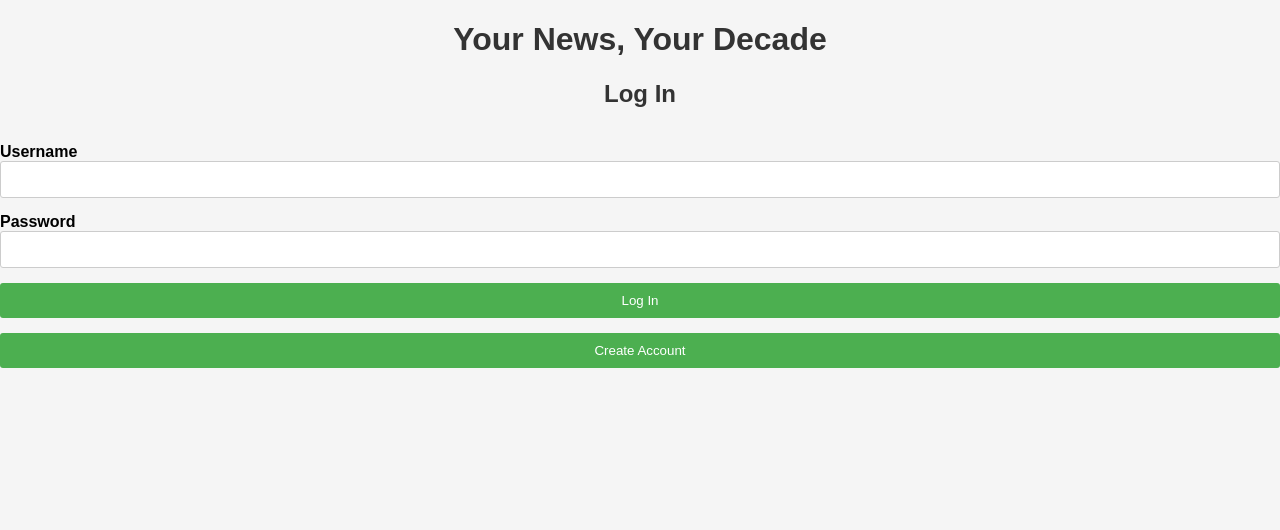
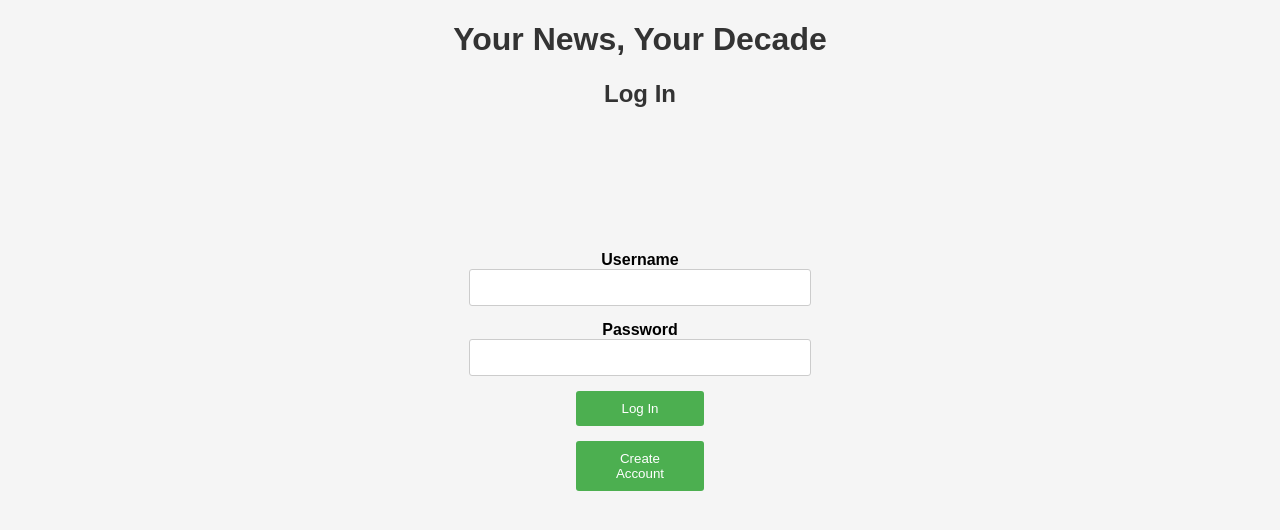
Before and after one commit to justnoted/ByteJam2024, a Flask app: page / in a window 1280 px wide. Shown: the top 530 px of the page. Run offline with Flask 3, Linux system fonts and the light colour scheme.

Commit message:
last updates

```diff
--- a/back_end/NYTimesAPI.py
+++ b/back_end/NYTimesAPI.py
@@ -5,7 +5,7 @@ import requests
 
 def get_news_data():
     try:
-        conn = "https://api.nytimes.com/svc/archive/v1/2024/11.json?api-key=Uk0DAHWEzvDcpsjumb5ZoGp2GmgtfcSq"
+        conn = "https://api.nytimes.com/svc/archive/v1/2002/10.json?api-key=Uk0DAHWEzvDcpsjumb5ZoGp2GmgtfcSq"
         response = requests.get(conn)
         json_response = response.json()
     except Exception as e:
--- a/static/css/home.css
+++ b/static/css/home.css
@@ -48,6 +48,10 @@ a:hover {
   max-width: 1200px;
   margin: 0 auto;
   padding: 2rem;
+  display: flex;
+  justify-content: center;
+  align-items: center;
+  min-height: 100vh;
 }
 
 .article {
--- a/static/css/styles.css
+++ b/static/css/styles.css
@@ -22,6 +22,9 @@
         form {
             display: flex;
             flex-direction: column;
+            align-items: center;
+            justify-items: center;
+            margin-top: 10%;
         }
 
         label {
@@ -33,6 +36,9 @@
             padding: 10px;
             border: 1px solid #ccc;
             border-radius: 3px;
+            width: 25%;
+
+
         }
 
         input[type="submit"], button {
@@ -43,6 +49,7 @@
             border-radius: 3px;
             cursor: pointer;
             margin-top: 15px;
+            width: 10%;
         }
 
         input[type="submit"]:hover, button:hover {
```
Also changed, not shown: tests/model_tests.py (+17 -19 lines), shrimpnews.db (added).
